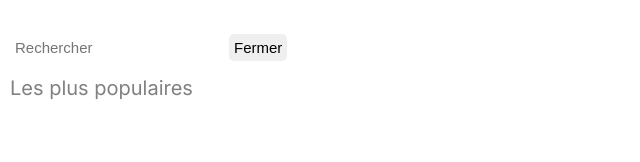
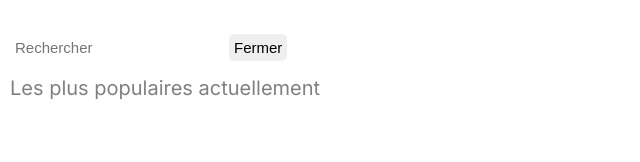
Before and after one commit to BrahimCodeA/Chooser-App, a React (Vite) app in the folder frontend/: page / in a window 1280 px wide. Both pictures are taken after a click on the icon 1159 px from the left and 36 px from the top of the page. Shown: the top 162 px of the page, without its empty margins (0-640 px from the left). Built offline with nearby package versions, Linux system fonts and the light colour scheme.

Commit message:
create component for search

```diff
--- a/frontend/src/components/Search/SearchComponent.tsx
+++ b/frontend/src/components/Search/SearchComponent.tsx
@@ -11,7 +11,7 @@ export default function SearchComponent({
     <div className="search-container show">
       <input type="text" placeholder="Rechercher" />
       <button onClick={onCloseSearch}>Fermer</button>
-      <h2>Les plus populaires</h2>
+      <h2>Les plus populaires actuellement</h2>
     </div>
   );
 }
```
